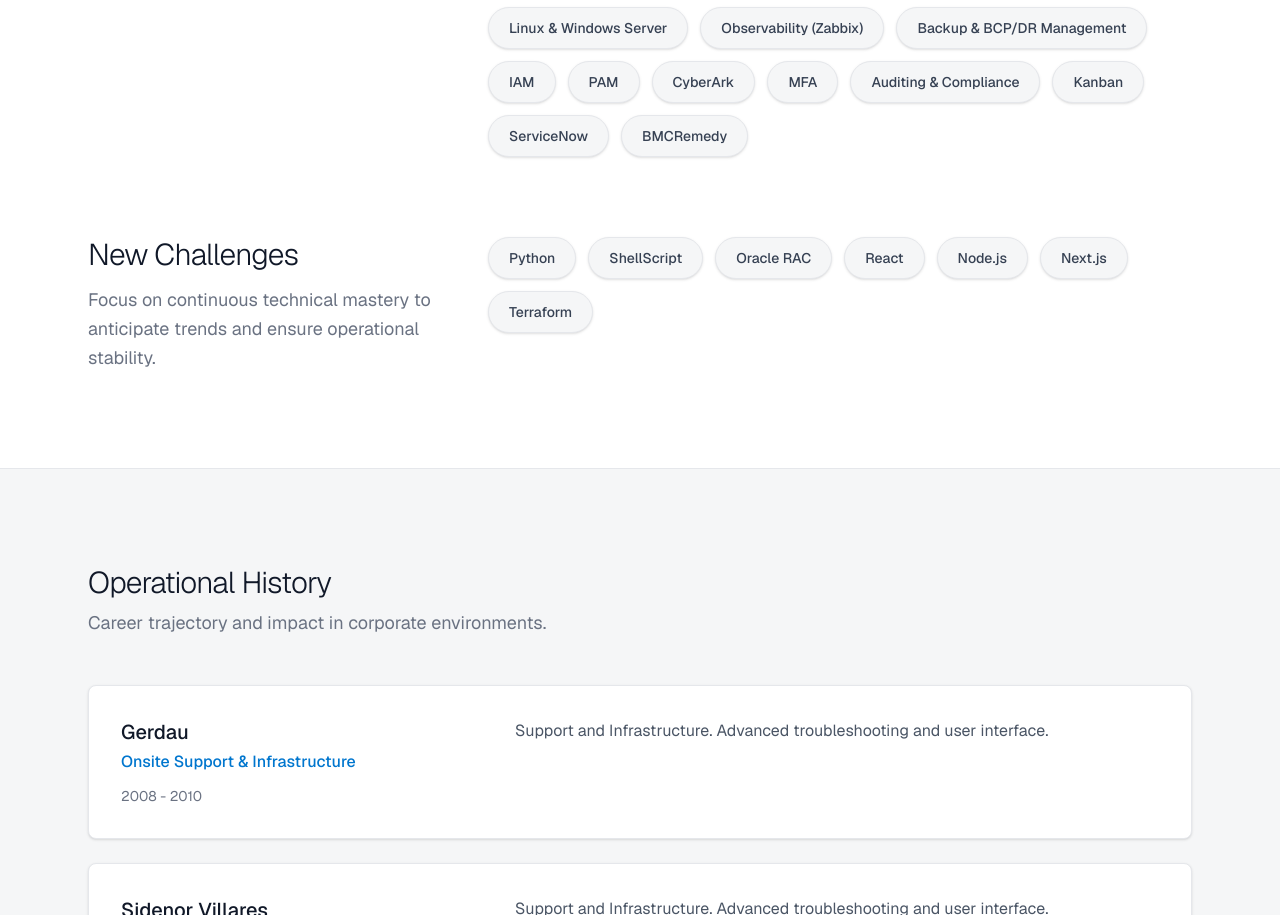
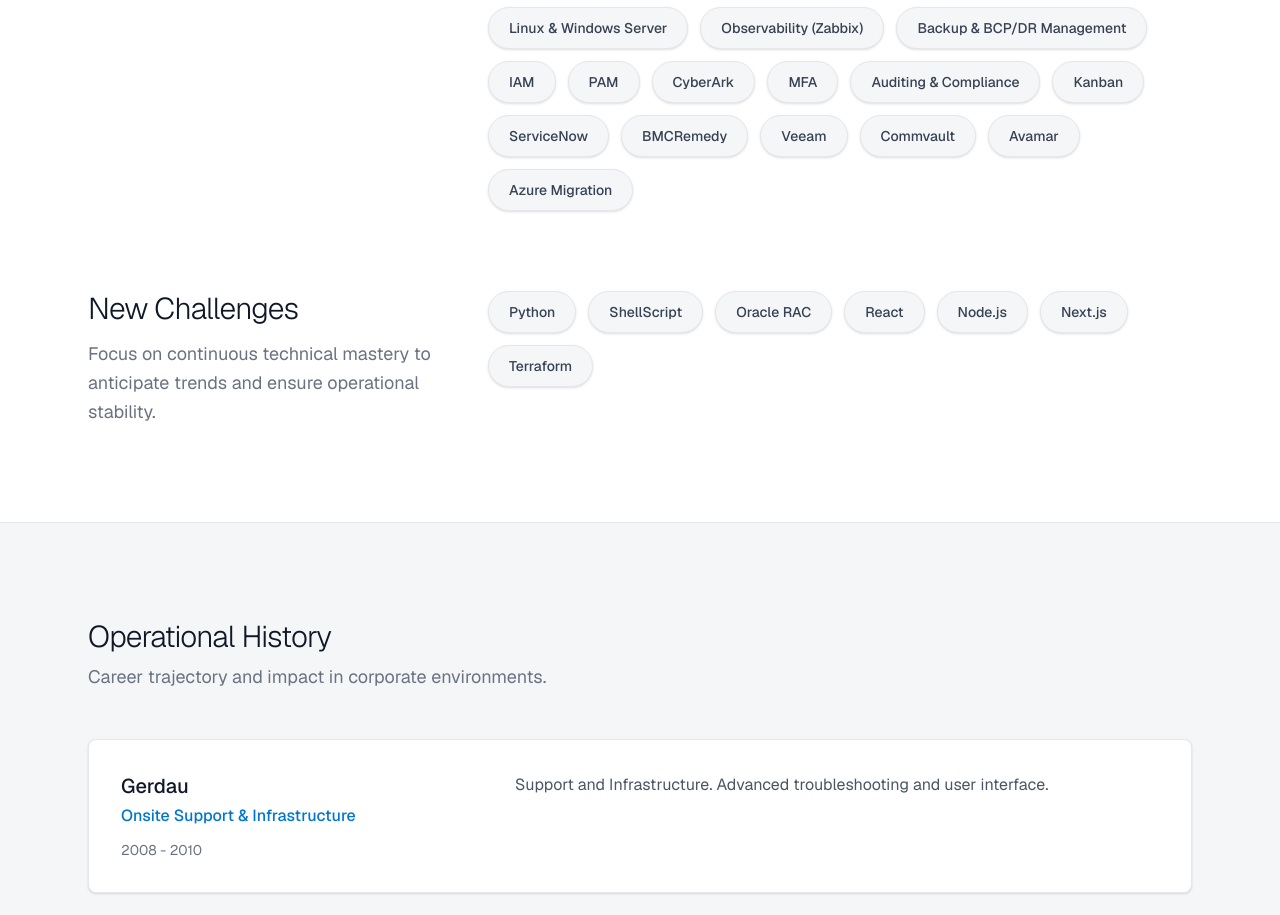
Before and after one commit to thiagoaneas-pinda/thiagorodrigues-ti_en, a Next.js app: page / in a window 1280 px wide. Shown: the part 2954-3869 px from the top of the page. Built offline with nearby package versions, Linux system fonts and the light colour scheme.

Commit message:
Alterações nos conhecimentos En

```diff
--- a/app/page.tsx
+++ b/app/page.tsx
@@ -16,7 +16,7 @@
   "Hybrid Cloud (Azure/AWS/GCP)", "IT Governance",
   "ITIL", "COBIT", "ISO27001", "Linux & Windows Server",
   "Observability (Zabbix)", "Backup & BCP/DR Management", "IAM", "PAM", "CyberArk", "MFA",
-  "Auditing & Compliance", "Kanban", "ServiceNow", "BMCRemedy",
+  "Auditing & Compliance", "Kanban", "ServiceNow", "BMCRemedy", "Veeam", "Commvault", "Avamar", "Azure Migration"
 ];
 
 const LearningSkills = [
```
